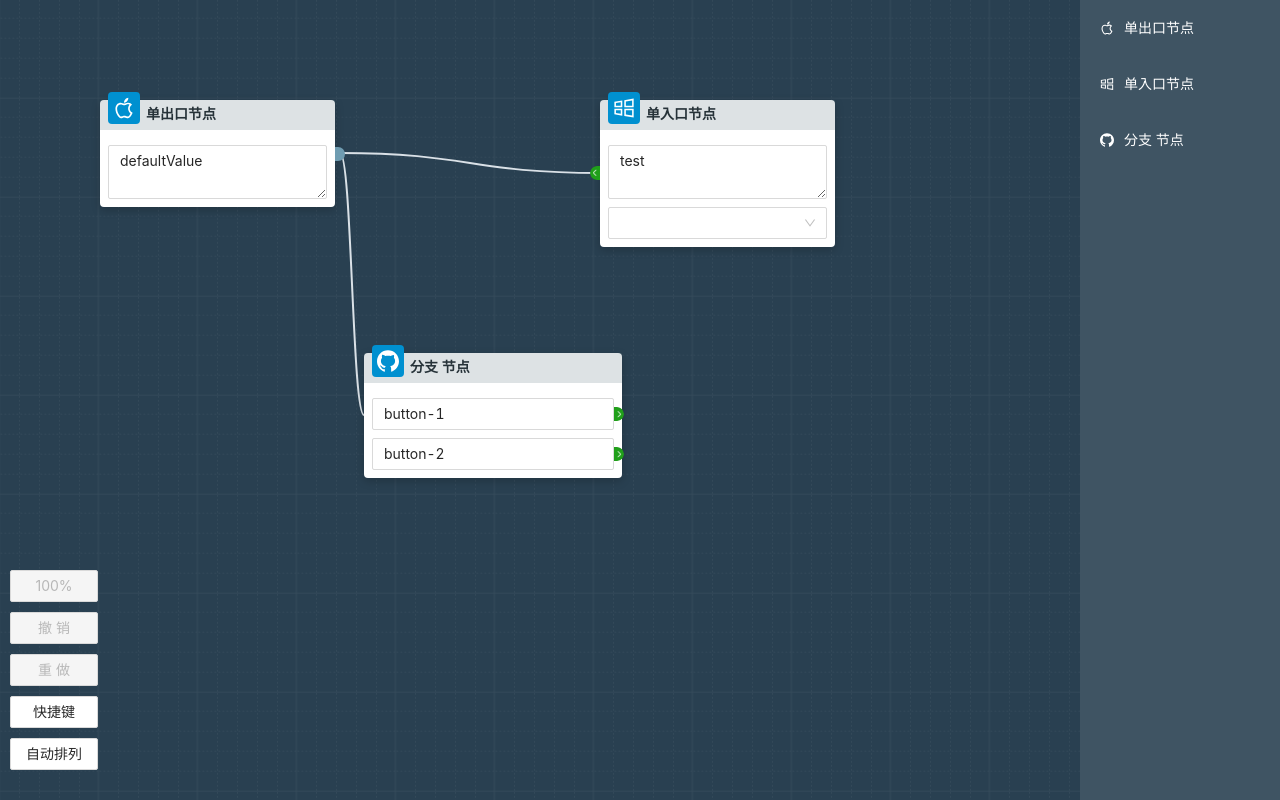
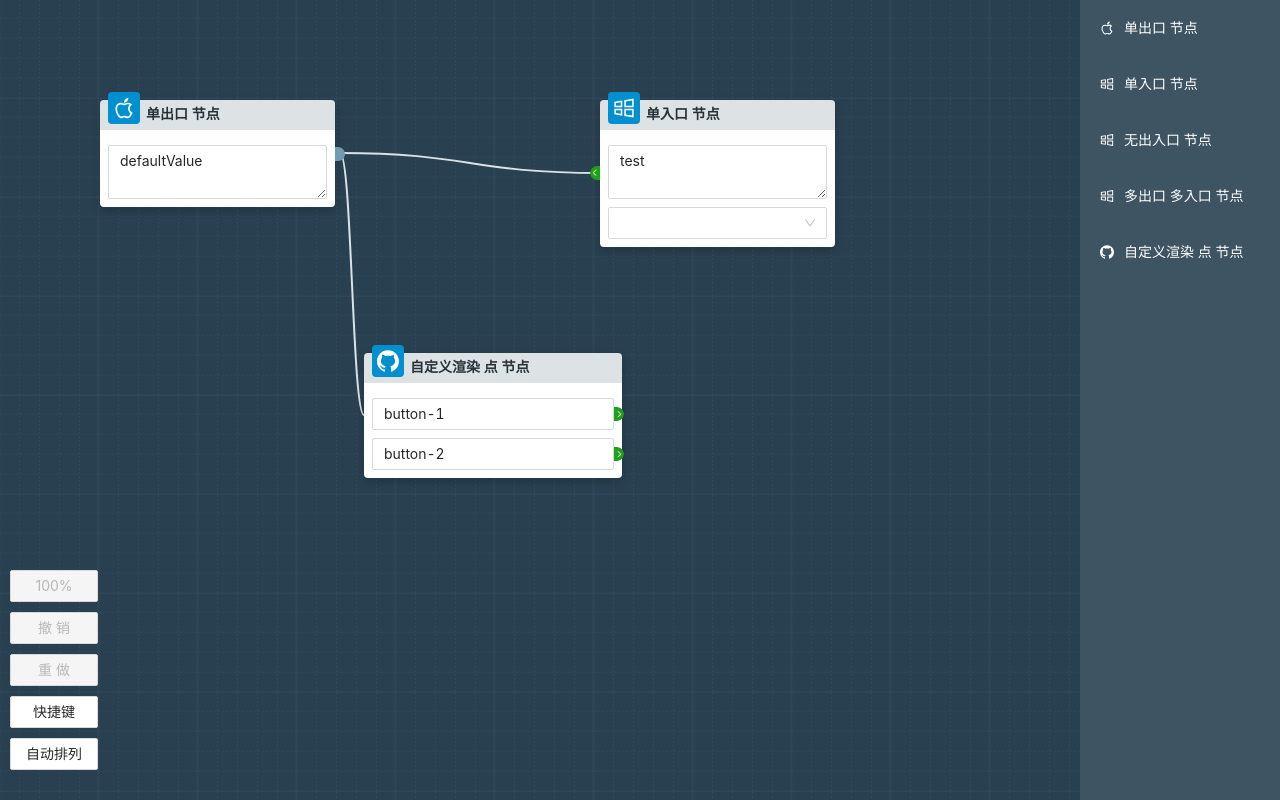
Before and after one commit to huangjincq/react-diagram-demo, a React (Create React App) app: page / in a window 1280 px wide. Built offline with nearby package versions, Linux system fonts and the light colour scheme.

Commit message:
add some actions

```diff
--- a/src/components/NodeTypes/config.ts
+++ b/src/components/NodeTypes/config.ts
@@ -14,13 +14,15 @@ import { ICoordinateType, INodeType, NodeTypeEnum } from '../../types'
 export enum NodeTypes {
   nodeTypeSingleOutputs = 'nodeTypeSingleOutputs', // 单出口节点
   nodeTypeSingleInputs = 'nodeTypeSingleInputs', // 单入口节点
+  nodeTypeNoInputOutput = 'nodeTypeNoInputOutput', // 无出入口节点
+  nodeTypeMultipleInputsOutputs = 'nodeTypeMultipleInputsOutputs', // 多出口 多入口节点
   nodeTypeCustomRenderPort = 'nodeTypeCustomRenderPort', // 自定义渲染节点
 }
 
 export const nodesConfig = {
   [NodeTypes.nodeTypeSingleOutputs]: {
     component: NodeTypeSingleOutputs,
-    label: '单出口节点',
+    label: '单出口 节点',
     icon: AppleOutlined,
     customRenderPort: false,
     defaultValue: () => {
@@ -38,7 +40,7 @@ export const nodesConfig = {
   },
   [NodeTypes.nodeTypeSingleInputs]: {
     component: NodeTypeSingleInputs,
-    label: '单入口节点',
+    label: '单入口 节点',
     icon: WindowsOutlined,
     customRenderPort: false,
     defaultValue: () => {
@@ -55,9 +57,54 @@ export const nodesConfig = {
       }
     },
   },
+  [NodeTypes.nodeTypeNoInputOutput]: {
+    component: NodeTypeSingleInputs,
+    label: '无出入口 节点',
+    icon: WindowsOutlined,
+    customRenderPort: false,
+    defaultValue: () => {
+      return {
+        id: uuidv4(),
+        coordinates: [0, 0],
+        type: NodeTypes.nodeTypeNoInputOutput,
+        inputs: [],
+        outputs: [],
+        data: {
+          inputValue: '',
+          selectValue: '',
+        },
+      }
+    },
+  },
+  [NodeTypes.nodeTypeMultipleInputsOutputs]: {
+    component: NodeTypeSingleInputs,
+    label: '多出口 多入口 节点',
+    icon: WindowsOutlined,
+    customRenderPort: false,
+    defaultValue: () => {
+      return {
+        id: uuidv4(),
+        coordinates: [0, 0],
+        type: NodeTypes.nodeTypeNoInputOutput,
+        inputs: [
+          { id: uuidv4(), isLinked: false },
+          { id: uuidv4(), isLinked: false },
+        ],
+        outputs: [
+          { id: uuidv4(), isLinked: false },
+          { id: uuidv4(), isLinked: false },
+          { id: uuidv4(), isLinked: false },
+        ],
+        data: {
+          inputValue: '',
+          selectValue: '',
+        },
+      }
+    },
+  },
   [NodeTypes.nodeTypeCustomRenderPort]: {
     component: NodeTypeCustomRenderPort,
-    label: '分支 节点',
+    label: '自定义渲染 点 节点',
     icon: GithubOutlined,
     customRenderPort: true,
     defaultValue: () => {
```
Also changed, not shown: src/components/NodeTypes/NodeTypeMultipleInputsOutputs.tsx (added, +30 -0 lines), src/types.ts (+6 -1 lines).
